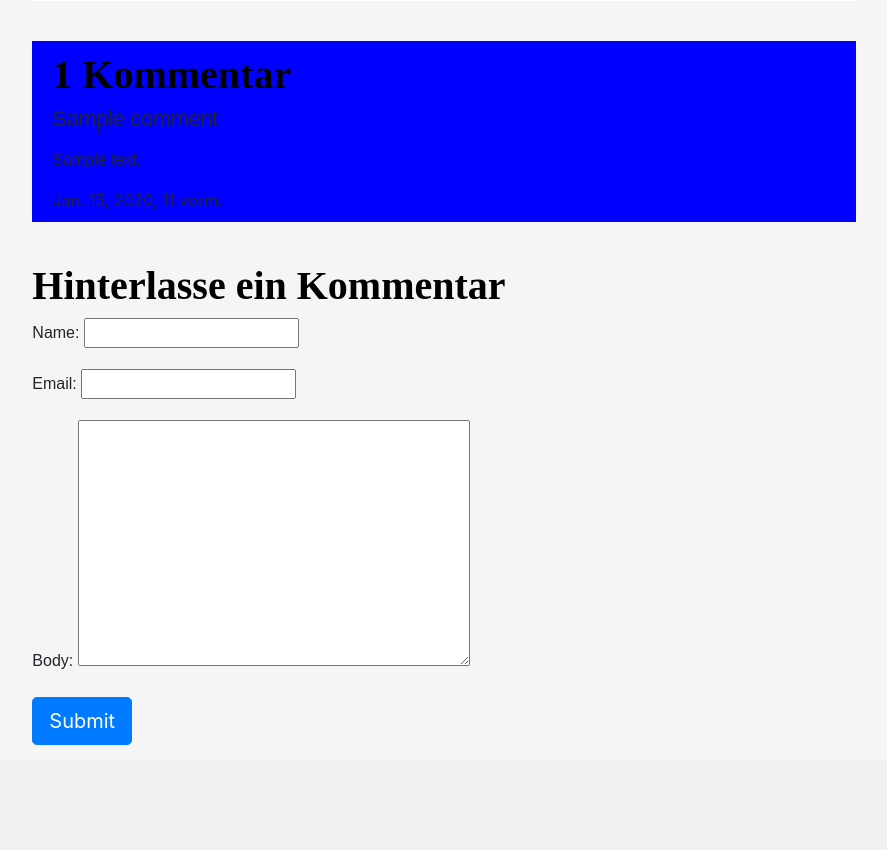
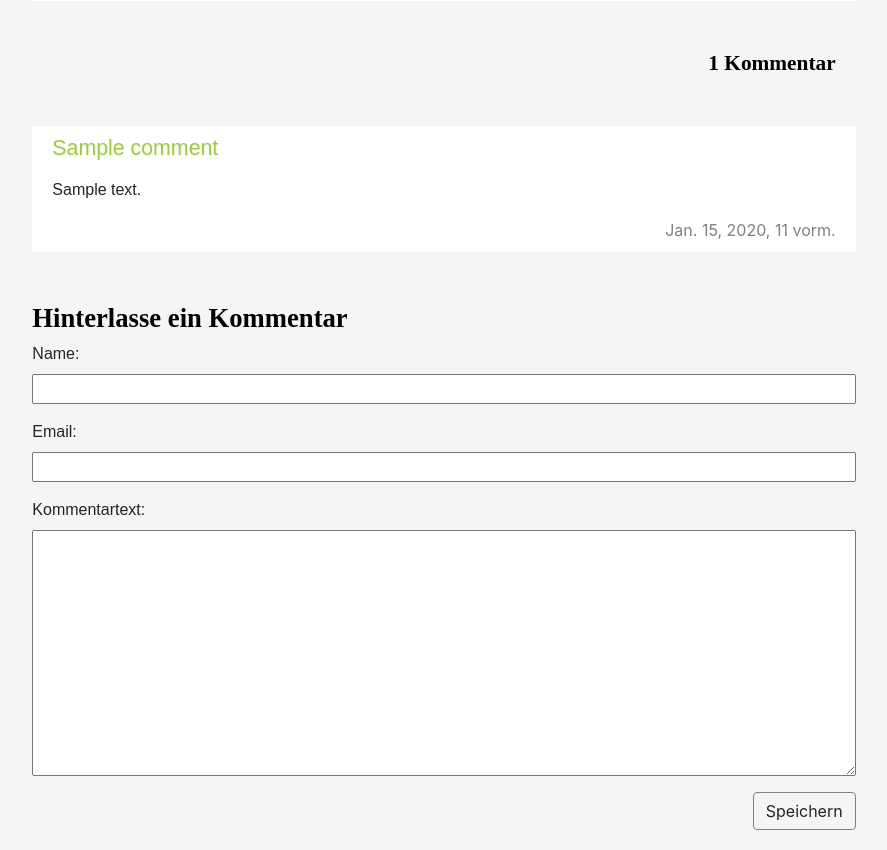
Before and after one commit to frxncsco/UrbanGardening, a Django app: page /post/1/ in a window 1280 px wide. Shown: the part 1105-1955 px from the top of the page, without its empty margins (196-1083 px from the left). Before the commit the page ends 1850 px from the top, so only its background shows below. Run offline with Django 3.2, Linux system fonts and the light colour scheme; tables that the repository leaves empty hold one stand-in row (values such as "Sample post"); some libraries are stand-ins or nearby versions.

Commit message:
Bugs fixxed, Layout anpassen

```diff
--- a/blog/forms.py
+++ b/blog/forms.py
@@ -40,4 +40,4 @@ class CommentForm(forms.ModelForm):
 
     class Meta:
         model = Comment
-        fields = ('name', 'email', 'body')
+        fields = ('name', 'email', 'kommentartext')
--- a/blog/models.py
+++ b/blog/models.py
@@ -32,7 +32,6 @@ class Event(models.Model):
     veranstaltungsdatum = models.DateField(default="")
     uhrzeit = models.TimeField(default="")
 
-
     def publish(self):
         self.published_date2 = timezone.now()
         self.save()
@@ -48,7 +47,7 @@ class Comment(models.Model):
     post = models.ForeignKey(Post,on_delete=models.CASCADE,related_name='comments')
     name = models.CharField(max_length=80)
     email = models.EmailField()
-    body = models.TextField()
+    kommentartext = models.TextField()
     created_on = models.DateTimeField(auto_now_add=True)
     active = models.BooleanField(default=False)
 
@@ -56,4 +55,4 @@ class Comment(models.Model):
         ordering = ['created_on']
 
     def __str__(self):
-        return 'Comment {} by {}'.format(self.body, self.name)
+        return 'Comment {} by {}'.format(self.kommentartext, self.name)
--- a/blog/static/css/blog.css
+++ b/blog/static/css/blog.css
@@ -58,7 +58,6 @@ h4 {
 
 header {
     justify-content: center;
-    padding: 10px 15%;
     background:white;
     position: sticky;
     display: flex;
@@ -117,7 +116,6 @@ button:hover {
     padding: 10px 20px;
     margin-bottom: 40px;
     background-color: white;
-
     width: 100%;
 }
 
@@ -126,7 +124,12 @@ button:hover {
     font-size: 30pt;
     font-weight: bold;
     color: black;
-
+}
+.post h4 a{
+    font-family: 'Times New Roman', Times, serif;
+    font-size: 16pt;
+    font-weight: bold;
+    color:  yellowgreen;
 }
 
 .post h2:hover {
@@ -134,7 +137,6 @@ button:hover {
 }
 
 .post-form textarea, .post-form input {
-
     width: 100%;
 }
 
@@ -164,7 +166,10 @@ p {
 
 .save {
     float: right;
+    border-color:gray;
+    margin-bottom: 20px;
 }
+
 
 /*
 #########################################################################################################
@@ -172,17 +177,32 @@ p {
 #########################################################################################################
 */
 
-.Kommentare {
+.Kommentare h3 {
     padding: 10px 20px;
     margin-bottom: 40px;
-    background-color: blue;
     width: 100%;
+    font-family: 'Times New Roman', Times, serif;
+    font-size: 16pt;
+    text-align: right;
 }
-
-
-
-
-
+.neueskommentar h3{
+    font-family: 'Times New Roman', Times, serif;
+    font-size: 20pt;
+}
+.comments{
+    background-color:white;
+    padding: 10px 20px;
+}
+.created_on{
+    text-align: right;
+    color: gray;
+}
+.comments h4{
+    color: yellowgreen;
+}
+.kommentarverfassen{
+    margin-top: 50px;
+}
 /*
 #########################################################################################################
                                     Menü
@@ -194,7 +214,7 @@ p {
 }
 .navbar-nav li a {
     color: black !important;
-    font-size: 20px !important;
+    font-size: 24px !important;
     background-color: white !important;
     text-align: center !important;
 }
--- a/blog/templates/blog/base.html
+++ b/blog/templates/blog/base.html
@@ -44,9 +44,6 @@
                                 <a href="{% url 'events' %}" class="nav-link">Events</a>
                             </li>
                         </ul>
-
-
-
                     </div>
 
                 </div>
--- a/blog/templates/blog/post_detail.html
+++ b/blog/templates/blog/post_detail.html
@@ -34,7 +34,7 @@
             {% for comment in comments %}
             <div class="comments">
                 <h4>{{ comment.name }}</h4>
-                <p>{{ comment.body | linebreaks }}</p>
+                <p>{{ comment.kommentartext | linebreaks }}</p>
 
                 <div class="created_on">
                     {{ comment.created_on }}
@@ -48,14 +48,14 @@
         <div class="NeuesKommentar">
             {% if new_comment %}
             <div class="alert-success" role="alert">
-                Dein Kommentar wird geprüft. Schaue später nochmal vorbei :)
+                Dein Kommentar wird geprüft. Bitte schau später nochmal vorbei :)
             </div>
             {% else %}
              <!-- Kommentar Hinzufügen-->
             <h3>Hinterlasse ein Kommentar</h3>
-            <form method="POST" class="comment.form">{% csrf_token %}
+            <form method="POST" class="post-form">{% csrf_token %}
                 {{ form.as_p }}
-                <button type="submit" class="btn btn-primary  btn-lg">Submit</button>
+                <button type="submit" class="save btn btn-default">Speichern</button>
             </form>
             {% endif %}
         </div>
--- a/blog/templates/blog/startseite.html
+++ b/blog/templates/blog/startseite.html
@@ -25,7 +25,7 @@
                             {% for event in events %}
                             <div class = "post">
                                 <h4><a href="{% url 'event_detail' pk=event.pk %}">{{event.eventtitel }}</a></h4>
-                                <p>Veranstaltungsort: {{ event.veranstaltungsort}}, Datum: {{ event.veranstaltungsdatum}}, {{ event.uhrzeit|linebreaksbr }} Uhr</p>
+                                <p>{{ event.veranstaltungsort}}, am: {{ event.veranstaltungsdatum}}</p>
                             </div>
                             {% endfor %}
 
--- a/blog/urls.py
+++ b/blog/urls.py
@@ -8,7 +8,6 @@ urlpatterns = [
     path('post/<int:pk>/edit/', views.post_edit, name='post_edit'),
     path('events', views.events, name='events'), #EVENT
     path('event/new/', views.event_new, name='event_new'), #EVENT
-    #path('urbangardening', views.urbangardening, name='urbangardening'),
     path('uebermich', views.ubermich, name='ubermich'),
     path('blog', views.post_list, name='post_list'),
     path('event/<int:pk>/edit/', views.event_edit, name='event_edit'),#EVENT
--- a/blog/views.py
+++ b/blog/views.py
@@ -97,14 +97,11 @@ def events(request):
 def ubermich(request):
     return render(request, 'blog/ubermich.html')
 
-#def urbangardening(request):
- #   return render(request, 'blog/urbangardening.html')
-
 ######################
 #      START         #
 ######################
 
 def startseite(request):
+    events = Event.objects.filter(veranstaltungsdatum__gte=timezone.now()).order_by('veranstaltungsdatum')[0:3]
     posts = Post.objects.filter(published_date__lte=timezone.now()).order_by('-published_date')[0:3]
-    events = Event.objects.filter(veranstaltungsdatum__gte=timezone.now()).order_by('veranstaltungsdatum')[0:3]
-    return render(request, 'blog/startseite.html',  {'posts': posts}, {'events': events})
+    return render(request, 'blog/startseite.html',  {'events': events,'posts': posts})
--- a/requirements.txt
+++ b/requirements.txt
@@ -1,4 +1,2 @@
 Django~=2.2.12
 Pillow~=7.1.2
-django-bootstrap-datepicker-plus~=3.0.5
-django-bootstrap ~=4-2.2.0
```
Also changed, not shown: blog/migrations/0002_auto_20200706_1232.py, blog/migrations/0003_comment.py (deleted), blog/migrations/0004_event_uhrzeit.py (deleted), blog/templates/blog/urbangardening.html (deleted), media/images/86347bef-a9fb-451b-8710-b241f67b325a.jpeg (added).
